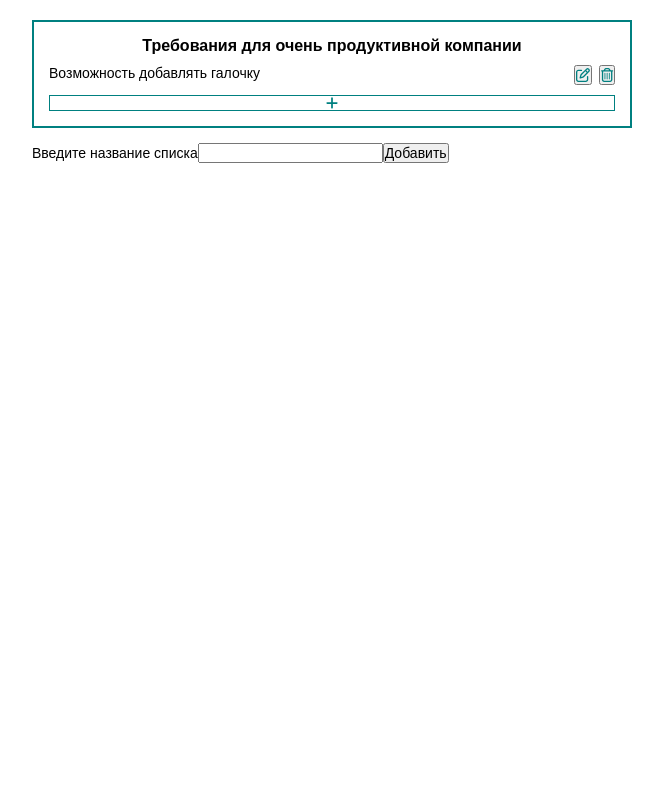
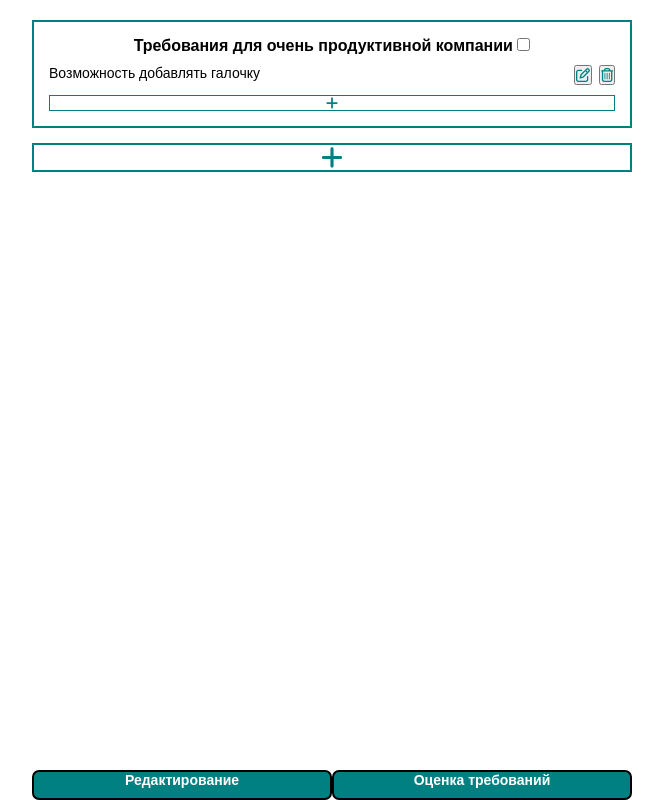
Before and after one commit to festProbe/rattus, a Vue app: page / in a window 1280 px wide. Shown: the whole page, without its empty margins (308-971 px from the left). Built offline with nearby package versions, Linux system fonts and the light colour scheme.

Commit message:
Edit footer

```diff
--- a/src/App.vue
+++ b/src/App.vue
@@ -1,12 +1,19 @@
 <template>
   <div class="wrapper">
+    <div class="main">
       <specifications-lists
+        v-if="isEditPage"
         :lists="lists"
         @create="createSpecification"
         @editSpecification="editSpecification"
         @remove="removeSpecification"
         @createList="createList"
       />
+    </div>
+    <div class="footer">
+      <div class="footer-page" @click="chooseEditPage">Редактирование</div>
+      <div class="footer-page" @click="chooseEvaluationPage">Оценка требований</div>
+    </div>
   </div>
 </template>
 
@@ -22,7 +29,9 @@ export default {
         id: Date.now().toString(),
         listName: 'Требования для очень продуктивной компании',
         specifications: [{ id: 1, text: 'Возможность добавлять галочку' }]
-      }]
+      }],
+      isEditPage: true,
+      isEvaluationPage: false
     }
   },
   methods: {
@@ -53,6 +62,14 @@ export default {
     },
     createList (list) {
       this.lists.push(list)
+    },
+    chooseEditPage () {
+      this.isEditPage = true
+      this.isEvaluationPage = false
+    },
+    chooseEvaluationPage () {
+      this.isEvaluationPage = true
+      this.isEditPage = false
     }
   }
 }
@@ -71,9 +88,35 @@ export default {
 .wrapper {
   margin: 0 auto;
   width: 600px;
+  display: flex;
+  min-height: 100vh;
+  flex-direction: column;
 }
 
-.hidden {
-  display: none;
+.main {
+  margin-bottom: 50px;
+  flex: 1;
+}
+
+.footer {
+  position: fixed;
+  margin-top: auto;
+  bottom: 0;
+  min-width: 600px;
+  display: flex;
+  justify-content: space-between;
+}
+
+.footer-page {
+  width: 50%;
+  min-height: 30px;
+  text-align: center;
+  border: 2px solid black;
+  border-radius: 7px;
+
+  background-color: teal;
+  color: white;
+  font-weight: bold;
+  cursor: pointer;
 }
 </style>
--- a/src/components/SpecificationItem.vue
+++ b/src/components/SpecificationItem.vue
@@ -1,13 +1,13 @@
 <template>
   <div class="post">
     <div
-      :class="{ hidden: isHidden }"
+      v-if="!isShowEditInput"
       class="specification"
     >
       {{ specification.text }}
     </div>
     <input
-      :class="{ hidden: !isHidden }"
+      v-if="isShowEditInput"
       @keydown="handleChangeElementOnKey"
       class="new-specification"
       v-model="updatedSpecification"
@@ -52,13 +52,13 @@ export default {
     return {
       specification: this.propSpecification,
       updatedSpecification: '',
-      isHidden: false
+      isShowEditInput: false
     }
   },
   methods: {
     editSpecification () {
       this.updatedSpecification = this.specification.text
-      this.isHidden = !this.isHidden
+      this.isShowEditInput = !this.isShowEditInput
     },
     handleChangeElementOnKey (event) {
       if (event.key === 'Enter' || event.key === 'Esc' || event.key === 'Escape') {
@@ -66,7 +66,7 @@ export default {
       }
     },
     handleChangeElement () {
-      this.isHidden = !this.isHidden
+      this.isShowEditInput = !this.isShowEditInput
       if (this.updatedSpecification !== this.specification.text) {
         this.$emit('editSpecification', this.listId, {
           ...this.specification,
--- a/src/components/SpecificationsList.vue
+++ b/src/components/SpecificationsList.vue
@@ -1,6 +1,8 @@
 <template>
-<div class="specification-list">
-  <h3 class="list-title">{{list.listName}}</h3>
+<div
+  class="specification-list"
+>
+  <h3 class="list-title">{{list.listName}} <input class="check-list" type="checkbox" @click="checkList"></h3>
   <specification-item
     v-for="specification in list.specifications"
     :key="specification.id"
@@ -11,14 +13,15 @@
   />
   <specification-form
     class="specification-form"
-    :class="{ hidden: isHidden }"
+    v-if="isShowSpecificationForm"
     :listId="list.id"
+    :needFocus="needFocus"
     @hideAddSpecification="hideAddSpecification"
     @create="createSpecification"
   />
   <font-awesome-icon
     class="add-icon"
-    :class="{ hidden: !isHidden }"
+    v-if="!isShowSpecificationForm"
     :icon="['fas', 'plus']"
     @click="showAddSpecification"
   />
@@ -38,7 +41,8 @@ export default {
   },
   data () {
     return {
-      isHidden: true
+      isShowSpecificationForm: false,
+      needFocus: false
     }
   },
   methods: {
@@ -52,17 +56,20 @@ export default {
       this.$emit('editSpecification', listId, specification)
     },
     showAddSpecification () {
-      this.isHidden = !this.isHidden
+      this.isShowSpecificationForm = !this.isShowSpecificationForm
       document.addEventListener('keydown', this.handleHideAddSpecification)
     },
     hideAddSpecification () {
-      this.isHidden = !this.isHidden
+      this.isShowSpecificationForm = !this.isShowSpecificationForm
       document.removeEventListener('keydown', this.handleHideAddSpecification)
     },
     handleHideAddSpecification (event) {
       if (event.key === 'Esc' || event.key === 'Escape') {
         this.hideAddSpecification()
       }
+    },
+    checkList () {
+      this.$emit('checkList', this.list.id)
     }
   }
 }
@@ -76,6 +83,9 @@ export default {
     flex-direction: column;
     gap: 10px;
   }
+  .check-list {
+    margin-left: auto;
+  }
   .list-title {
     font-size: 16px;
     align-self: center;
--- a/src/components/SpecificationsListForm.vue
+++ b/src/components/SpecificationsListForm.vue
@@ -2,7 +2,7 @@
   <form @submit.prevent>
     <div>
       <span>Введите название списка</span>
-      <input v-model="listName" type="text"/>
+      <input ref="refListName" v-model="listName" type="text"/>
       <button @click="createList">Добавить</button>
     </div>
   </form>
@@ -10,6 +10,11 @@
 
 <script>
 export default {
+  props: {
+    needFocus: {
+      type: Boolean
+    }
+  },
   data () {
     return {
       listName: ''
@@ -17,6 +22,10 @@ export default {
   },
   methods: {
     createList () {
+      if (!this.listName) {
+        this.$emit('hideAddListFrom')
+        return
+      }
       const list = {
         id: Date.now().toString(),
         listName: this.listName,
@@ -24,6 +33,11 @@ export default {
       }
       this.$emit('createList', list)
       this.listName = ''
+    },
+    focusInput () {
+      if (this.needFocus) {
+        this.$refs.refListName.focus()
+      }
     }
   }
 }
--- a/src/components/SpecificationsLists.vue
+++ b/src/components/SpecificationsLists.vue
@@ -1,5 +1,9 @@
 <template>
   <div class="specifications-lists">
+    <specifications-lists-control-panel
+      v-if="needShowControlPanel"
+      :needShowChangeName="needShowChangeName"
+    />
     <specifications-list
       v-for="list in lists"
       :key="list.id"
@@ -7,22 +11,42 @@
       @create="createSpecification"
       @editSpecification='editSpecification'
       @remove="removeSpecification"
+      @checkList="checkList"
     />
-    <specifications-list-from
+    <specifications-list-form
+      v-if="isShowSpecificationForm"
+      :needFocus="needFocus"
       @createList="createList"
+      @hideAddListFrom="hideAddListFrom"
+    />
+    <font-awesome-icon
+      class="add-list-icon"
+      v-if="!isShowSpecificationForm"
+      :icon="['fas', 'plus']"
+      @click="showCreateListForm"
     />
   </div>
 </template>
 
 <script>
 import SpecificationsList from './SpecificationsList'
-import SpecificationsListFrom from './SpecificationsListForm.vue'
+import SpecificationsListForm from './SpecificationsListForm.vue'
+import SpecificationsListsControlPanel from './SpecificationsListsControlPanel'
 export default {
   name: 'SpecificationsLists',
-  components: { SpecificationsList, SpecificationsListFrom },
+  components: { SpecificationsListsControlPanel, SpecificationsList, SpecificationsListForm },
   props: {
     lists: {
       type: Array
+    }
+  },
+  data () {
+    return {
+      isShowSpecificationForm: false,
+      needFocus: false,
+      needShowChangeName: false,
+      checkedLists: [],
+      needShowControlPanel: false
     }
   },
   methods: {
@@ -33,10 +57,34 @@ export default {
       this.$emit('remove', listId, specification)
     },
     createList (list) {
+      this.isShowSpecificationForm = !this.isShowSpecificationForm
       this.$emit('createList', list)
     },
     editSpecification (listId, specification) {
       this.$emit('editSpecification', listId, specification)
+    },
+    showCreateListForm () {
+      this.isShowSpecificationForm = !this.isShowSpecificationForm
+    },
+    hideAddListFrom () {
+      this.isShowSpecificationForm = !this.isShowSpecificationForm
+    },
+    checkList (listId) {
+      if (this.checkedLists.includes(listId)) {
+        this.checkedLists = this.checkedLists.filter(id => id !== listId)
+      } else {
+        this.checkedLists.push(listId)
+      }
+      if (this.checkedLists.length) {
+        this.needShowControlPanel = true
+      } else {
+        this.needShowControlPanel = false
+      }
+      if (this.checkedLists.length === 1) {
+        this.needShowChangeName = true
+      } else {
+        this.needShowChangeName = false
+      }
     }
   }
 }
@@ -49,4 +97,9 @@ export default {
     flex-direction: column;
     gap: 15px;
   }
+  .add-list-icon {
+    height: 25px;
+    color: teal;
+    border: 2px solid teal;
+  }
 </style>
--- /dev/null
+++ b/src/components/SpecificationsListsControlPanel.vue
@@ -0,0 +1,24 @@
+<template>
+  <div class="controls">
+    <button>Оценка текущих требований</button>
+    <button v-if="needShowChangeName">Изменить название</button>
+    <button>Удалить</button>
+  </div>
+</template>
+
+<script>
+export default {
+  name: 'SpecificationsListsControlPanel',
+  props: {
+    needShowChangeName: {
+      type: Boolean
+    }
+  }
+}
+</script>
+
+<style scoped>
+.controls {
+  display: flex;
+}
+</style>
```
Lines whose indentation alone changed are shown as unchanged.
